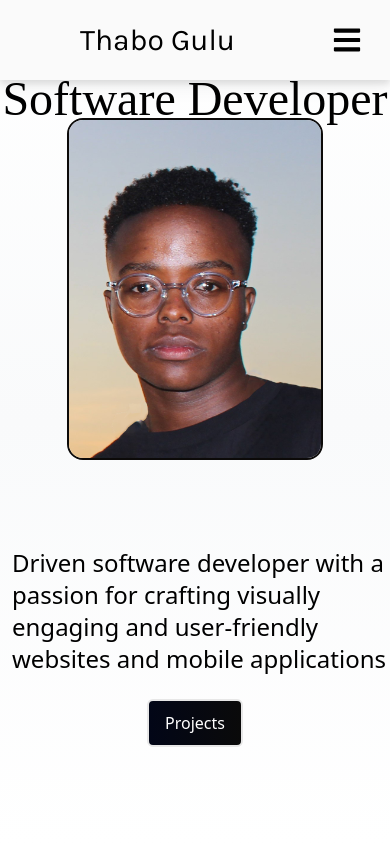
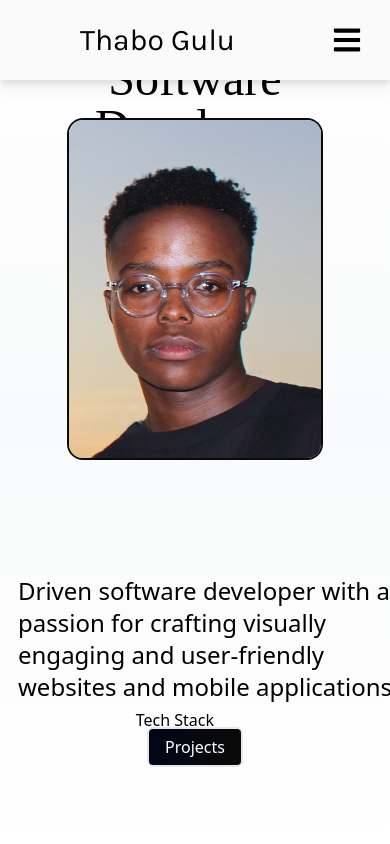
Before and after one commit to tgulu/Portfolio, a React (Create React App) app: page / in a window 390 px wide. Shown: the top 844 px of the page. Built offline with nearby package versions, Linux system fonts and the light colour scheme; a web font is replaced by a local one.

Commit message:
move bio to be below title for mobile/web versions

```diff
--- a/src/components/Home.jsx
+++ b/src/components/Home.jsx
@@ -10,31 +10,31 @@ const Home = () => {
     >
       <div
         name="bio"
-        className="max-w-screen-lg mx-auto flex flex-col relative items-center justify-center h-full px-0.5 md:flex-row"
+        className="max-w-screen-lg mx-auto md:px-10 px-2 flex flex-col relative items-center justify-center h-full sm:flex-row"
       >
         {/* <h6>Hi, my name is</h6>
         <h1></h1> */}
-        <div className="flex flex-col lg:mr-12 justify-center items-center sm:items-start w-auto  h-full ">
-          <h1 className="text-5xl relative bottom-10 lg:bottom-32 lg:text-7xl font-thin font-float text-black text-center sm:text-left">
+        <div className="flex flex-col lg:mr-12 justify-center items-center sm:items-start w-auto h-full ">
+          <h1 className="text-5xl relative bottom-10 md:bottom-28 lg:text-7xl font-medium font-float text-black text-center sm:text-left md:mt-5 ">
             Software Developer
           </h1>
 
-          <p className="text-black sm:absolute sm:top-40 ml-5 lg:ml-0 items-center sm:items-start w-full  lg:w-3/5 sm:h-96 relative top-96 lg:top-72 text-2xl font-thin ">
+          <p className="text-black sm:absolute sm:top-40 ml-5 lg:ml-0 items-center sm:items-start w-full sm:w-3/5 sm:h-96 relative top-96 md:top-96  text-2xl font-thin py-18 md:py-14 ">
             Driven software developer with a passion for crafting visually
             engaging and user-friendly websites and mobile applications
           </p>
 
-          <div>
+          <button>
             <Link
               to="portfolio"
               //    change to projects when you re-factor portfolio page  to="projects"
               smooth
               duration={500}
-              className="text-white w-fit h-12 px-4 py-3 my-6 flex items-center rounded-md relative top-96 lg:-top-5 bg-gradient-to-r from-[#020617] to-[#0a0a0a] hover:scale-110 cursor-pointer border-2 border-[#e7e7e7]"
+              className="text-white w-fit h-10 px-4 py-3 my-6 flex items-center rounded-md md:left-60  relative top-96 md:top-8 bg-gradient-to-r from-[#020617] to-[#0a0a0a] hover:scale-110 cursor-pointer border-2 border-[#e7e7e7]"
             >
               Projects
             </Link>
-          </div>
+          </button>
         </div>
 
         <div>
@@ -44,6 +44,11 @@ const Home = () => {
             className=" justify-center relative bottom-96 lg:bottom-9 items-centers rounded-2xl mx-auto max-w-sm max-h-md w-64 md:h-full border-2 border-[#0c0a09] "
           />
         </div>
+        <div>
+          <p className="justify-center absolute bottom-28 right-44  lg:bottom-60 lg:left-72 items-center ">
+            Tech Stack
+          </p>
+        </div>
       </div>
     </div>
   );
```
